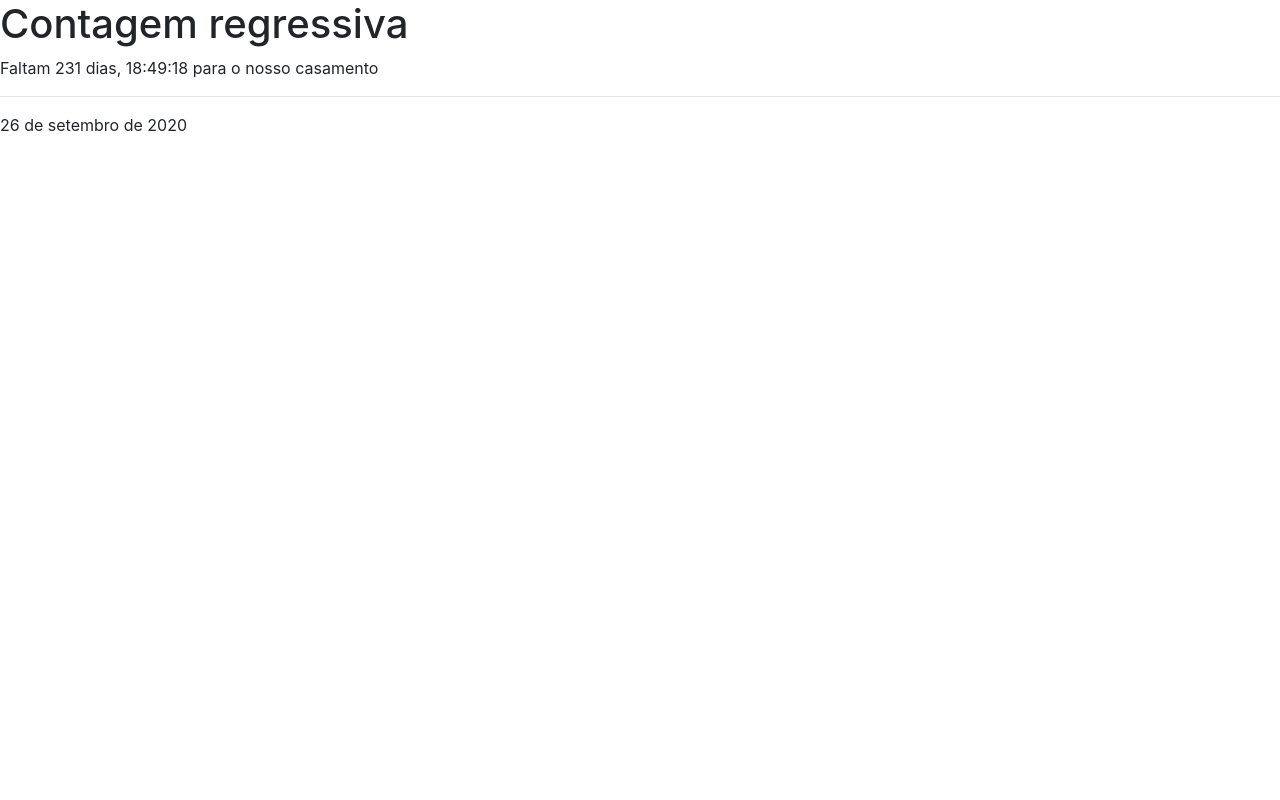
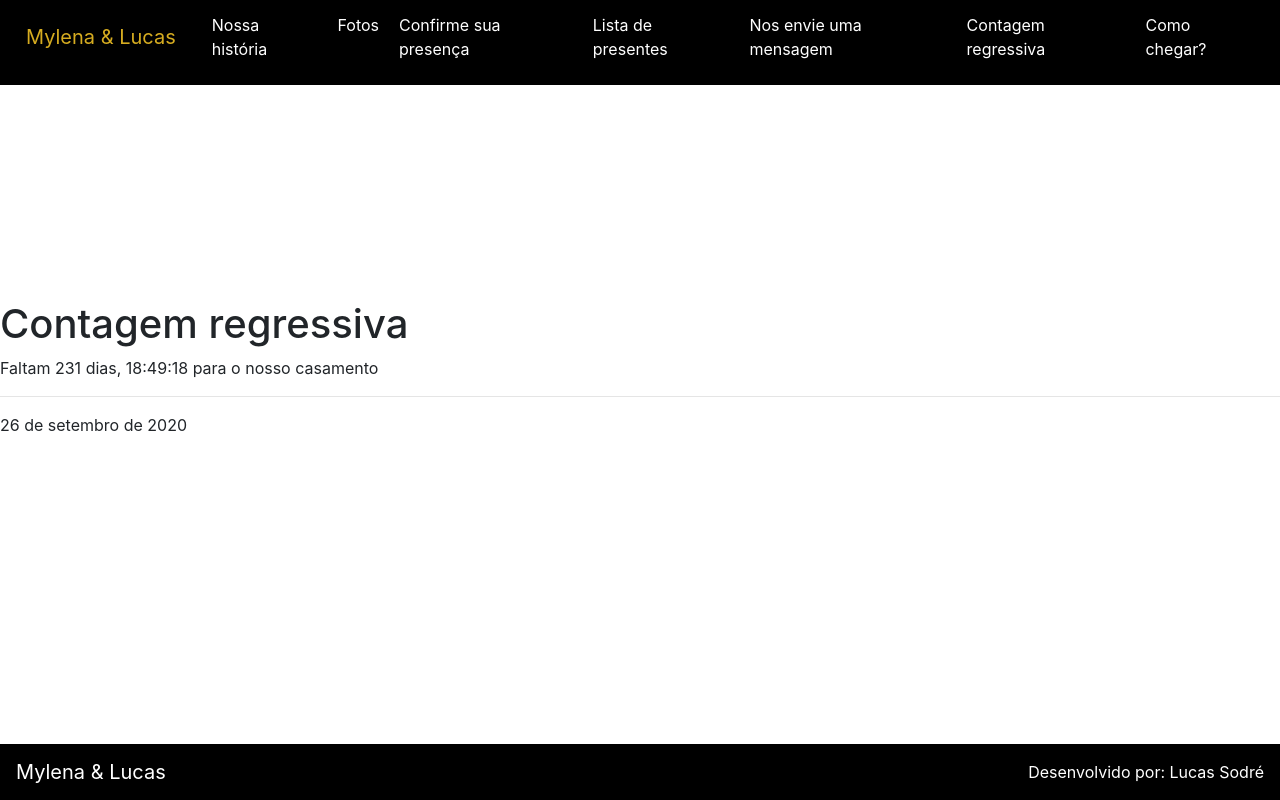
Before and after one commit to mylu26/mylu26.github.io, a React (Create React App) app: page /countdown in a window 1280 px wide. Built offline with nearby package versions, Linux system fonts and the light colour scheme.

Commit message:
Páginas agora são envolvidas pelo Container

```diff
--- a/src/pages/CountdownPage.js
+++ b/src/pages/CountdownPage.js
@@ -1,5 +1,7 @@
 import React from 'react'
 import { Navbar } from 'react-bootstrap'
+import HeaderComponent from '../components/HeaderComponent'
+import FooterComponent from '../components/FooterComponent'
 
 export default class CountdownPage extends React.Component {
     constructor(props) {
@@ -33,10 +35,19 @@ export default class CountdownPage extends React.Component {
         this.setState({ days, hours, minutes, seconds })
     }
 
+    styles = {
+        div: {
+            marginTop: 300,
+            marginBottom: 100
+        }
+    }
+
     render() {
         let { days, hours, minutes, seconds } = this.state
         return (
             <div>
+                <HeaderComponent />
+                <div style={this.styles.div}>
                     {days === 0 && hours == 0 && minutes === 0 && seconds === 0 ? (
                         <p>Carregando...</p>
                     ) : (
@@ -53,6 +64,8 @@ export default class CountdownPage extends React.Component {
                         </div>
                     )}
                 </div>
+                <FooterComponent fixed />
+            </div>
         )
     }
 }
--- a/src/pages/GaleryPage.js
+++ b/src/pages/GaleryPage.js
@@ -1,9 +1,11 @@
 import React from 'react'
 import { Navbar, Col, Row } from 'react-bootstrap'
+import ContainerComponent from '../components/ContainerComponent'
 
 export default class GaleryPage extends React.Component {
     render() {
         return (
+            <ContainerComponent>
                 <div>
                     <Row>
                         <Col></Col>
@@ -28,6 +30,7 @@ export default class GaleryPage extends React.Component {
                         <Col md={2}></Col>
                     </Row>
                 </div>
+            </ContainerComponent>
         )
     }
 }
--- a/src/pages/HistoryPage.js
+++ b/src/pages/HistoryPage.js
@@ -1,5 +1,6 @@
 import React from 'react'
 import { Carousel, Col, Row } from 'react-bootstrap'
+import ContainerComponent from '../components/ContainerComponent'
 
 export default class HistoryPage extends React.Component {
     styles = {
--- a/src/pages/HomePage.js
+++ b/src/pages/HomePage.js
@@ -1,10 +1,9 @@
 import React from 'react'
-import HeaderComponent from '../components/HeaderComponent'
 import CarouselComponent from '../components/CarouselComponent'
 import VideoComponent from '../components/VideoComponent'
 import SectionComponent from '../components/SectionComponent'
 import SeparatorComponent from '../components/SeparatorComponent'
-import FooterComponent from '../components/FooterComponent'
+import ContainerComponent from '../components/ContainerComponent'
 import HistoryPage from './HistoryPage'
 
 import '../App.css'
@@ -20,7 +19,7 @@ export default class HomePage extends React.Component {
     render() {
         return (
             <div className="App" style={this.styles.div}>
-                <HeaderComponent />
+                <ContainerComponent>
                     <SeparatorComponent />
                     {/* <CarouselComponent src={'https://picsum.photos/200'} /> */}
                     <VideoComponent />
@@ -34,7 +33,7 @@ export default class HomePage extends React.Component {
                     <SectionComponent>
                         <h1>S1</h1>
                     </SectionComponent>
-                <FooterComponent />
+                </ContainerComponent>
             </div>
         )
     }
```
Lines whose indentation alone changed are shown as unchanged.
